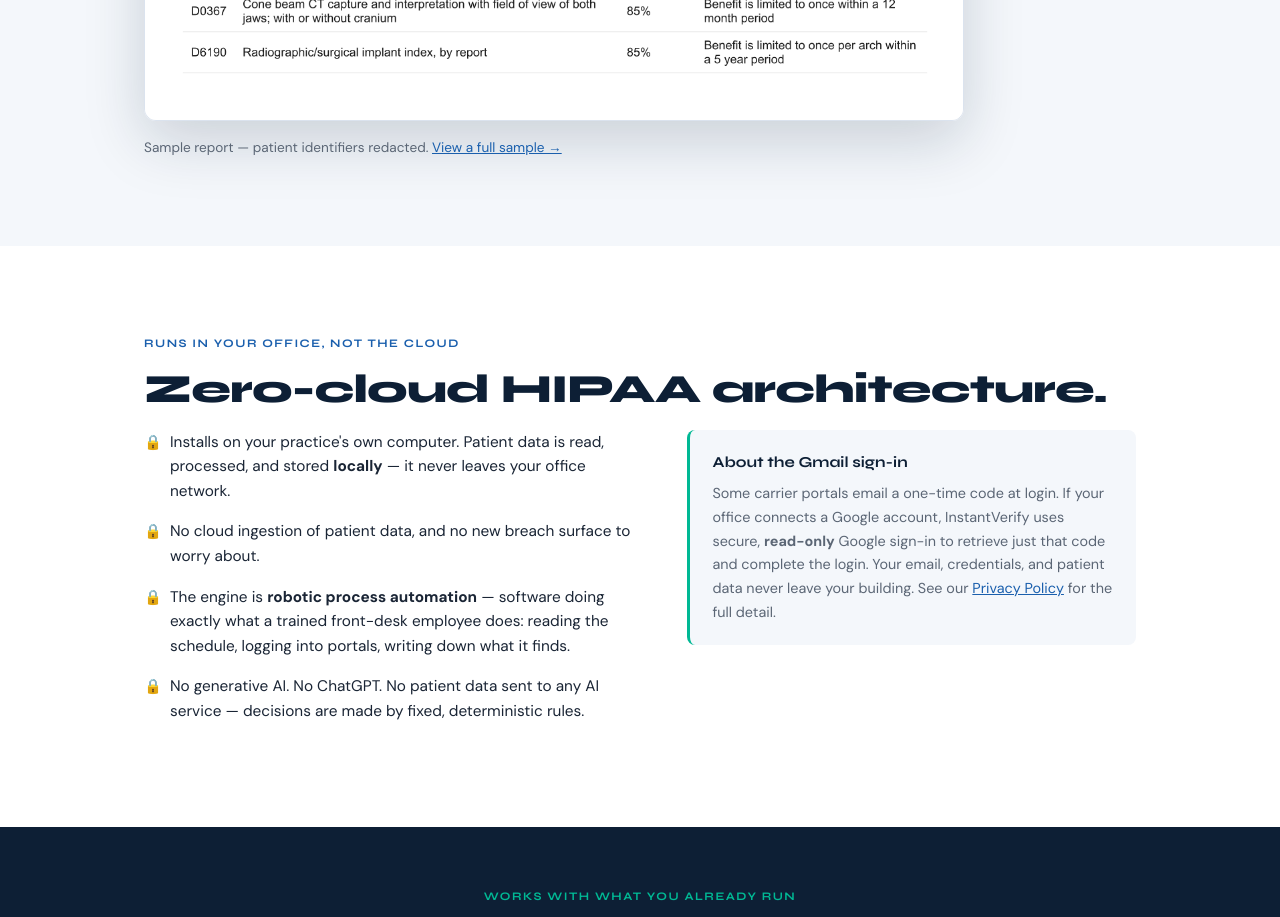
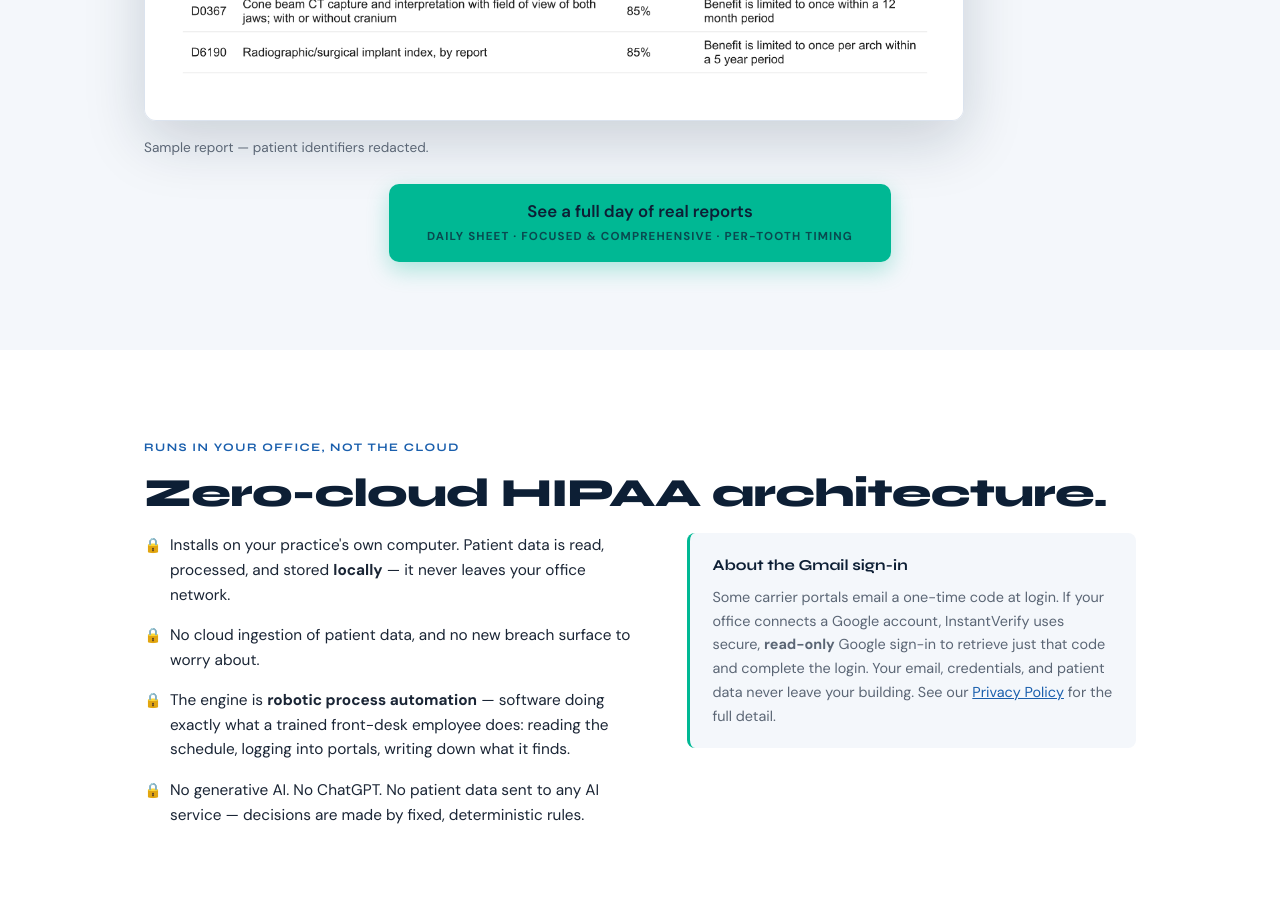
Before and after one commit to instantverifyai/instantverifyai, a plain HTML site: page index.html in a window 1280 px wide. Shown: the part 4180-5097 px from the top of the page. Drawn offline with Linux system fonts and the light colour scheme.

Commit message:
Add files via upload

```diff
--- a/index.html
+++ b/index.html
@@ -201,6 +201,10 @@
   .footer-nav a{color:rgba(255,255,255,.72);font-size:.85rem;text-decoration:none;}
   .footer-nav a:hover{color:var(--teal);}
   .footer-copy{font-size:.78rem;color:rgba(255,255,255,.3);width:100%;}
+  .report-cta{text-align:center;margin-top:26px;}
+  .report-btn{display:inline-block;background:var(--teal,#00b894);color:#0d1f35;font-weight:600;font-size:1.05rem;line-height:1.3;padding:17px 38px;border-radius:10px;text-decoration:none;box-shadow:0 8px 22px rgba(0,184,148,.3);transition:transform .15s ease,box-shadow .15s ease;}
+  .report-btn:hover{transform:translateY(-2px);box-shadow:0 12px 30px rgba(0,184,148,.36);}
+  .report-btn .sub{display:block;font-size:.72rem;font-weight:700;letter-spacing:.1em;text-transform:uppercase;opacity:.72;margin-top:7px;}
 </style>
 </head>
 <body>
@@ -309,7 +313,10 @@
     <h2 class="sec">Not a mockup. An actual report.</h2>
     <p class="lead">This is a real InstantVerify report, with the patient's identifying details redacted. Every number is read straight from the carrier portal — plan, network status, remaining benefits, code-level rates, and frequency limits, all on one clean page your team reads in seconds.</p>
     <div class="report-shot"><img src="report-sample.png" alt="A sample InstantVerify verification report showing plan and policy details, remaining benefits, coverage by category with code-level rates, today's procedures, and commonly quoted codes — patient identifiers redacted."></div>
-    <p class="report-cap">Sample report — patient identifiers redacted. <a href="/sample-report/">View a full sample →</a></p>
+    <p class="report-cap">Sample report — patient identifiers redacted.</p>
+    <div class="report-cta">
+      <a href="/sample-report/" class="report-btn">See a full day of real reports<span class="sub">Daily sheet · focused &amp; comprehensive · per-tooth timing</span></a>
+    </div>
   </div>
 </section>
 
```
